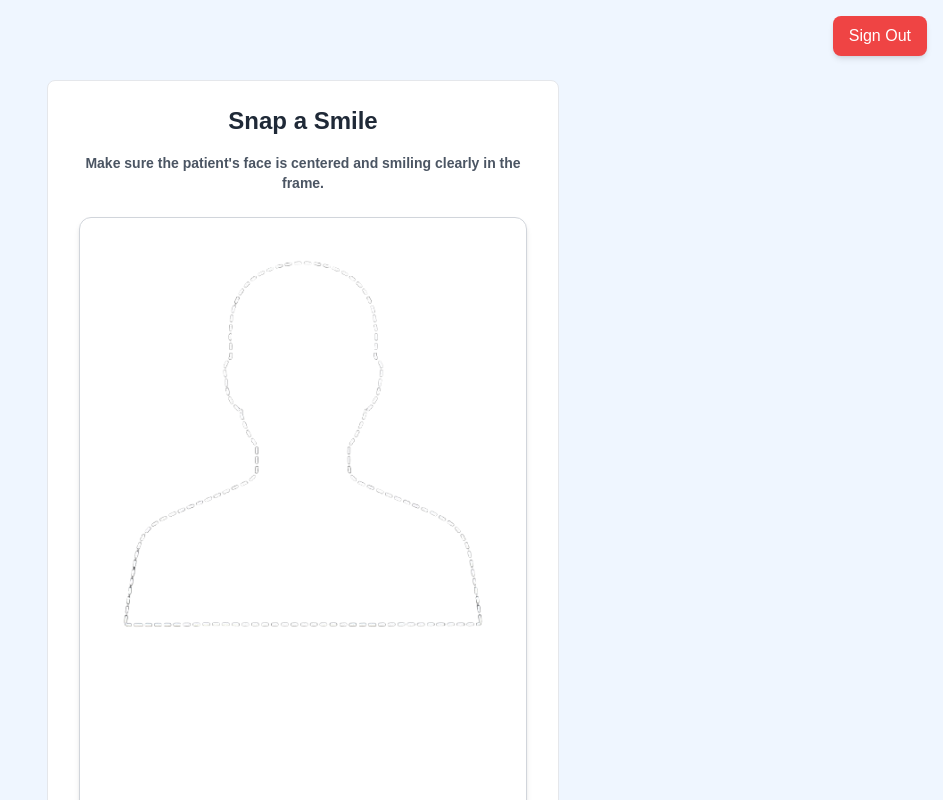
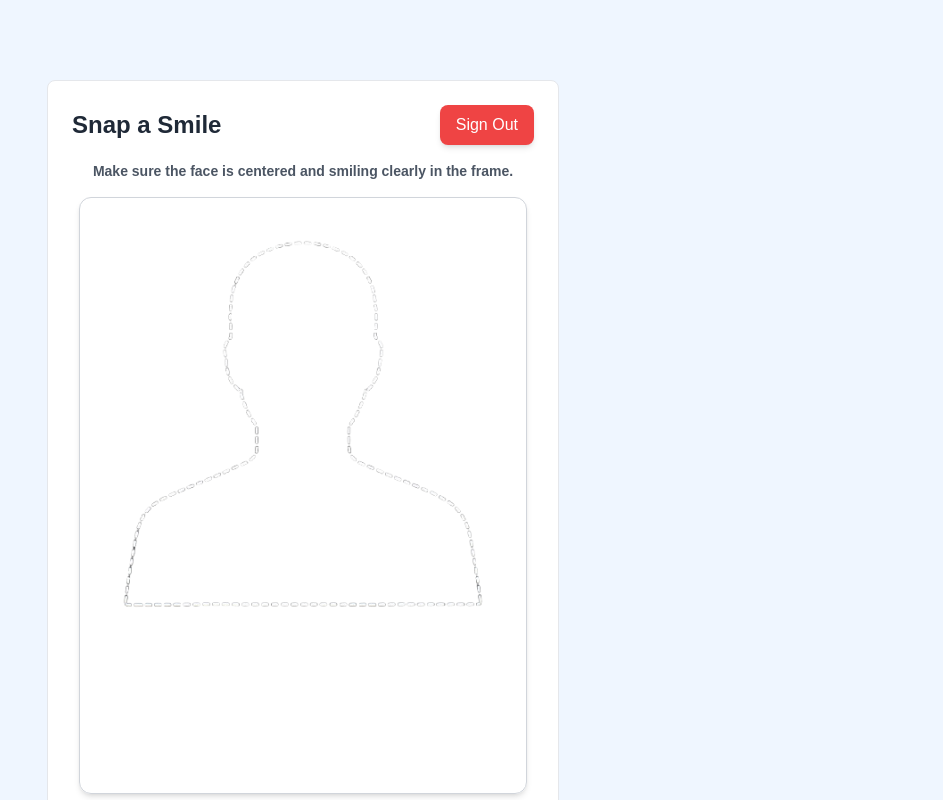
Before and after one commit to lkingl123/ai_smile_gen, a Next.js app: page /dashboard in a window 1280 px wide. Shown: the top 800 px of the page, without its empty margins (337-1280 px from the left). Built offline with nearby package versions, Linux system fonts and the light colour scheme; no server answers; sample sign-in values are in the browser's storage.

Commit message:
style: clean up layout and improve readability in DashboardPage component

```diff
--- a/src/app/dashboard/page.tsx
+++ b/src/app/dashboard/page.tsx
@@ -1,16 +1,12 @@
-"use client";
-
 import { useRouter } from "next/navigation";
 import { useFirebaseAuth } from "../context/FirebaseAuthContext";
 import ProtectedRoute from "../components/ProtectedRoute";
 import SmileCam from "../components/SmileCam";
-import { AiOutlineLoading3Quarters } from "react-icons/ai";
 
 function Footer() {
   return (
     <footer className="w-full py-6 bg-gray-100 text-center text-sm text-gray-600 border-t-2 border-gray-300">
-      &copy; 2023 AI Smile. All Rights Reserved. Designed, Built & Maintained by
-      DIG
+      &copy; 2023 AI Smile. All Rights Reserved. Designed, Built & Maintained by DIG
     </footer>
   );
 }
@@ -27,27 +23,23 @@ export default function DashboardPage() {
   return (
     <ProtectedRoute>
       <main className="min-h-screen bg-blue-50 flex flex-col items-center justify-between">
-        <section className="w-full max-w-lg p-6 border border-gray-200 rounded-lg bg-white mt-20 mb-8">
-          <div className="absolute top-0 right-0">
+        <section className="w-full max-w-lg p-6 border border-gray-200 rounded-lg bg-white mt-20 mb-8 relative">
+          <div className="flex justify-between items-center mb-4">
+            <h2 className="text-2xl font-bold text-gray-800">Snap a Smile</h2>
             <button
               onClick={handleSignOut}
-              className="bg-red-500 text-white px-4 py-2 rounded-lg shadow-md hover:bg-red-600 transition mt-4 mr-4"
+              className="bg-red-500 text-white px-4 py-2 rounded-lg shadow-md hover:bg-red-600 transition"
             >
               Sign Out
             </button>
           </div>
 
-          <h2 className="text-2xl font-bold text-center text-gray-800 mb-4">
-            Snap a Smile
-          </h2>
-          <p className="text-sm text-gray-600 font-semibold text-center mb-6">
-            Make sure the patient's face is centered and smiling clearly in the
-            frame.
+          <p className="text-sm text-gray-600 font-semibold text-center mb-4">
+            Make sure the face is centered and smiling clearly in the frame.
           </p>
 
           <SmileCam />
         </section>
-
         <Footer />
       </main>
     </ProtectedRoute>
```
